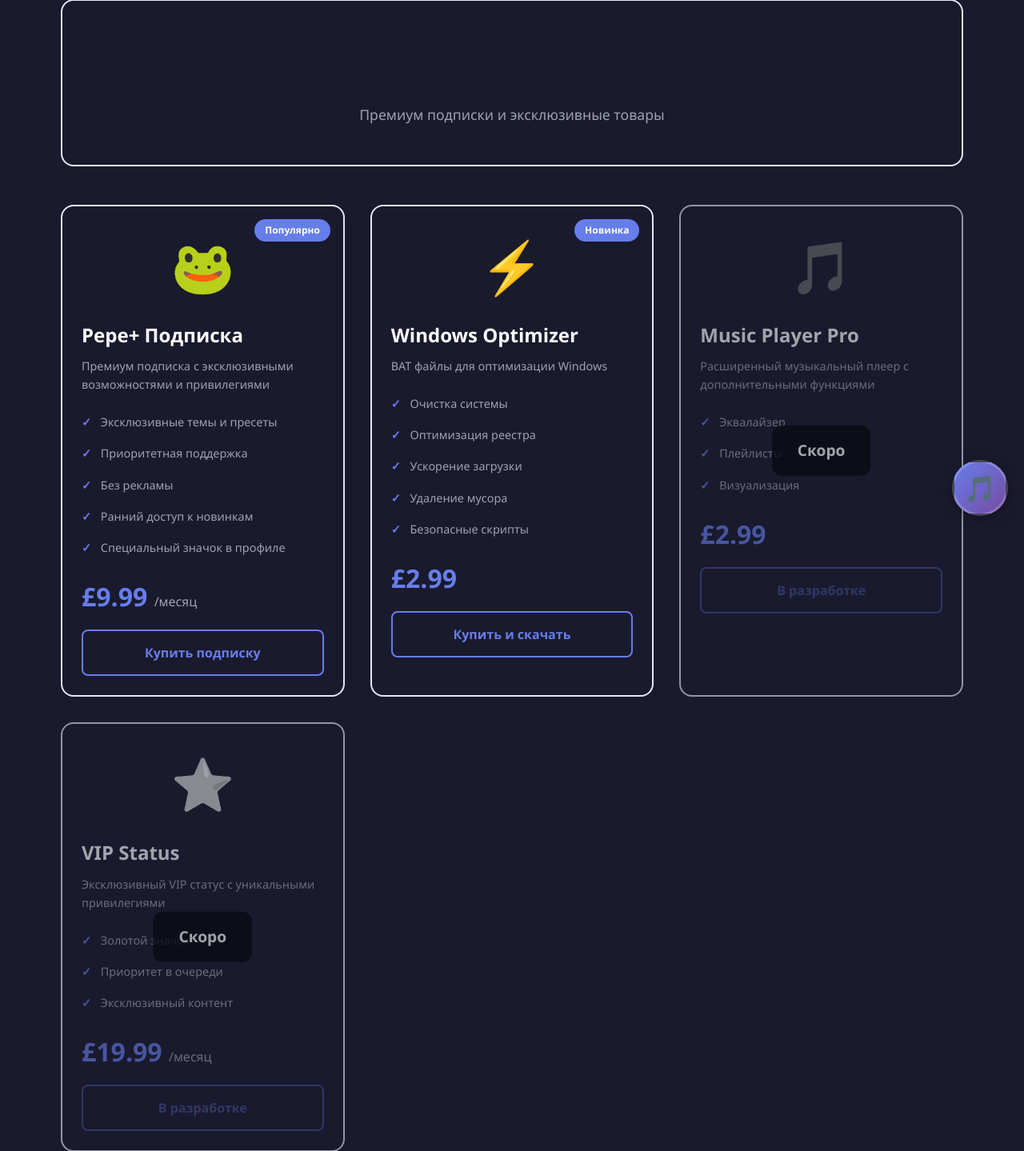
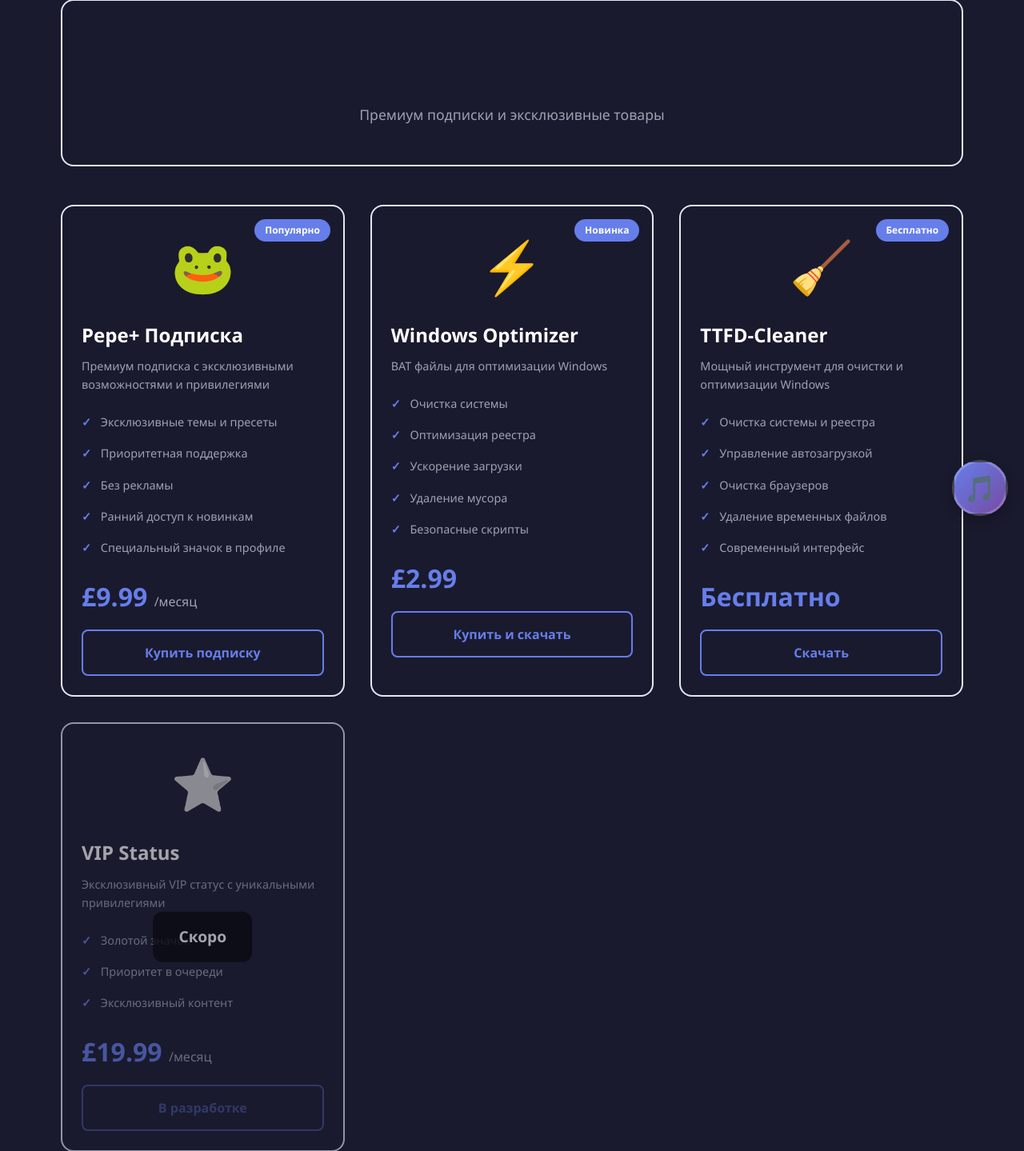
Before and after one commit to 1HaveNotSoul/TTFD, a Flask app: template website/templates/shop.html in a window 1280 px wide. Shown: the part 135-1574 px from the top of the page at 80% size. Run offline with Flask 3, Linux system fonts and the light colour scheme; the template is opened without the code that fills it, so the values that code supplies are empty; some libraries are stand-ins or nearby versions.

Commit message:
feat: добавлен TTFD-Cleaner в магазин

```diff
--- a/website/app.py
+++ b/website/app.py
@@ -116,6 +116,25 @@ def download_bat_optimizer():
             as_attachment=True,
             download_name='TTFD_Windows_Optimizer.rar',
             mimetype='application/x-rar-compressed'
+        )
+    else:
+        return jsonify({'error': 'Файл не найден'}), 404
+
+@app.route('/download/ttfd_cleaner')
+def download_ttfd_cleaner():
+    """Скачивание TTFD-Cleaner"""
+    import os
+    from flask import send_file
+
+    # Путь к EXE файлу
+    file_path = os.path.join(os.path.dirname(__file__), 'downloads', 'TTFD-Cleaner.exe')
+
+    if os.path.exists(file_path):
+        return send_file(
+            file_path,
+            as_attachment=True,
+            download_name='TTFD-Cleaner.exe',
+            mimetype='application/x-msdownload'
         )
     else:
         return jsonify({'error': 'Файл не найден'}), 404
--- a/website/templates/shop.html
+++ b/website/templates/shop.html
@@ -221,24 +221,26 @@
             </button>
         </div>
 
-        <!-- Coming Soon 2 -->
-        <div class="product-card coming-soon">
-            <div class="coming-soon-overlay">Скоро</div>
-            <div class="product-icon">🎵</div>
-            <h3 class="product-title">Music Player Pro</h3>
+        <!-- TTFD-Cleaner -->
+        <div class="product-card">
+            <div class="product-badge">Бесплатно</div>
+            <div class="product-icon">🧹</div>
+            <h3 class="product-title">TTFD-Cleaner</h3>
             <p class="product-description">
-                Расширенный музыкальный плеер с дополнительными функциями
+                Мощный инструмент для очистки и оптимизации Windows
             </p>
             <ul class="product-features">
-                <li>Эквалайзер</li>
-                <li>Плейлисты</li>
-                <li>Визуализация</li>
+                <li>Очистка системы и реестра</li>
+                <li>Управление автозагрузкой</li>
+                <li>Очистка браузеров</li>
+                <li>Удаление временных файлов</li>
+                <li>Современный интерфейс</li>
             </ul>
             <div class="product-price">
-                £2.99
+                Бесплатно
             </div>
-            <button class="buy-button" disabled>
-                В разработке
+            <button class="buy-button" onclick="buyProduct('ttfd_cleaner')">
+                Скачать
             </button>
         </div>
 
@@ -314,6 +316,13 @@ function buyProduct(productId) {
         setTimeout(() => {
             window.location.href = '/download/bat_optimizer';
         }, 1000);
+    } else if (productId === 'ttfd_cleaner') {
+        showToast('✅ Начинаем загрузку TTFD-Cleaner...', 'success');
+
+        // Начинаем загрузку файла
+        setTimeout(() => {
+            window.location.href = '/download/ttfd_cleaner';
+        }, 1000);
     } else {
         showToast('Этот товар пока недоступен', 'info');
     }
```
